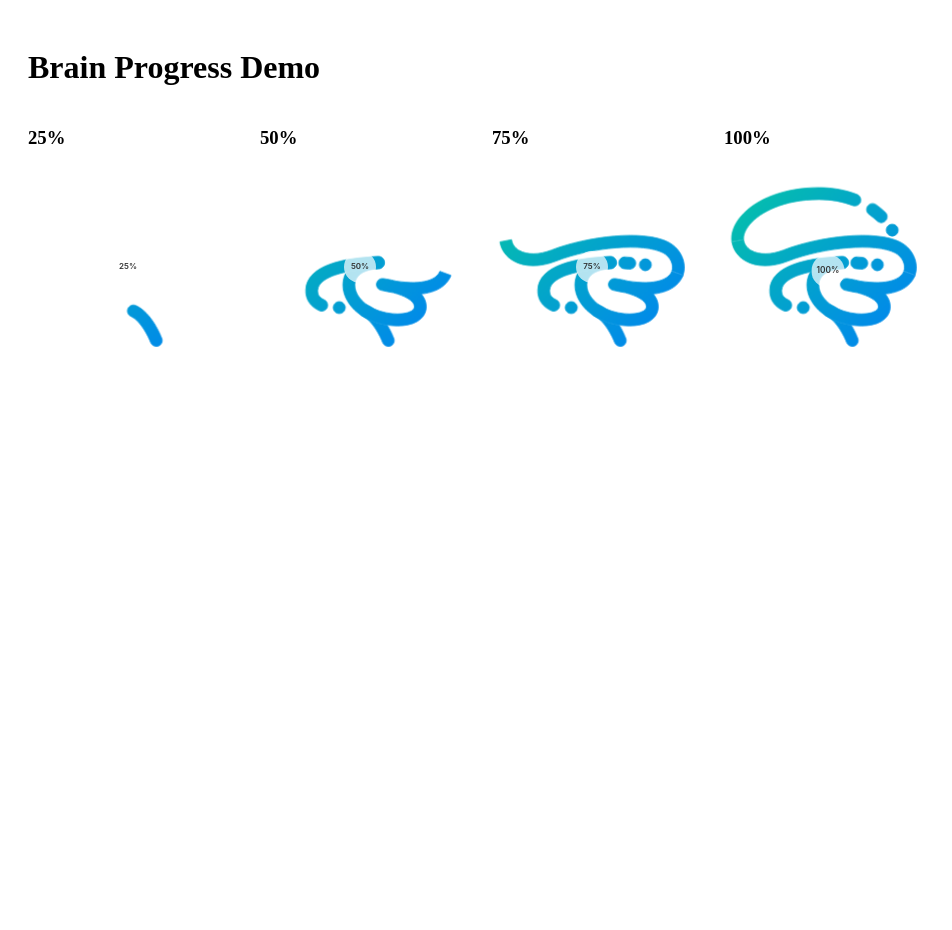
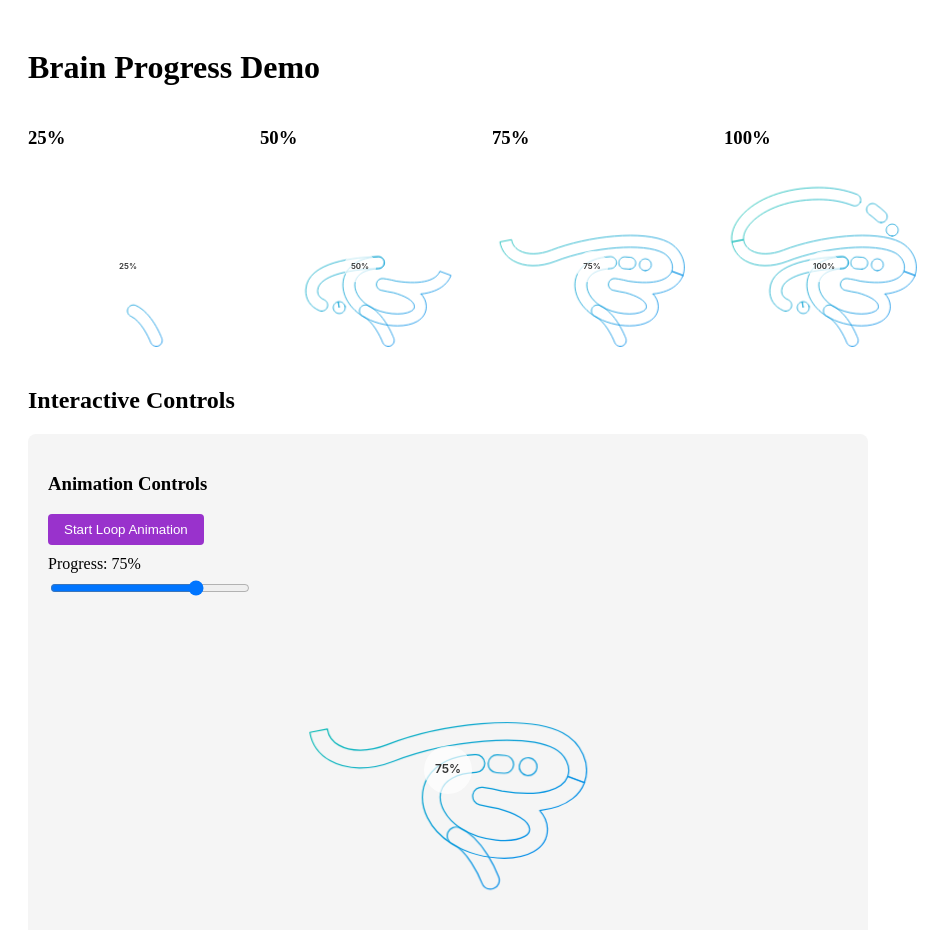
Before and after one commit to beanguap/Syllabyte-Progress-SVG, a React (Vite) app: page / in a window 1280 px wide. Shown: the top 930 px of the page, without its empty margins (0-952 px from the left). Before the commit the page ends 800 px from the top, so only its background shows below. Built offline with nearby package versions, Linux system fonts and the light colour scheme.

Commit message:
enhance BrainProgress component: add loading styles, pause functionality, and new props for animation control

```diff
--- a/src/App.tsx
+++ b/src/App.tsx
@@ -1,8 +1,108 @@
-// src/App.tsx
-import React from 'react';
+import React, { useState, useEffect, useRef } from 'react';
 import BrainProgress from './components/BrainProgress';
 
 const App: React.FC = () => {
+  // Fixed speed value at 0.5
+  const speed = 0.2; // Removed useState and setSpeed since it's now fixed
+  const [progress, setProgress] = useState(75);
+  const [isLooping, setIsLooping] = useState(false);
+  const [isPausingAtEnd, setIsPausingAtEnd] = useState(false);
+
+  // Use refs to avoid re-renders and effect dependencies
+  const progressRef = useRef(progress);
+  const directionRef = useRef(1);
+  const pausingRef = useRef(false);
+  const speedRef = useRef(speed);
+
+  // Update refs when state changes
+  useEffect(() => {
+    progressRef.current = progress;
+  }, [progress]);
+
+  // Keep this to update the ref if speed ever changes
+  useEffect(() => {
+    speedRef.current = speed;
+  }, [speed]);
+
+  useEffect(() => {
+    pausingRef.current = isPausingAtEnd;
+  }, [isPausingAtEnd]);
+
+  // Improved animation loop
+  useEffect(() => {
+    if (!isLooping) return;
+
+    // Reset state when starting loop
+    setProgress(0);
+    progressRef.current = 0;
+    directionRef.current = 1;
+    pausingRef.current = false;
+    setIsPausingAtEnd(false);
+
+    let rafId: number;
+    let lastTimestamp: number | null = null;
+    let pauseTimeout: number | null = null; // Fixed: Use number instead of NodeJS.Timeout
+
+    const animate = (timestamp: number) => {
+      if (!lastTimestamp) lastTimestamp = timestamp;
+      const elapsed = timestamp - lastTimestamp;
+      lastTimestamp = timestamp;
+
+      // Only update if not paused
+      if (!pausingRef.current) {
+        // Calculate how much progress to add (smoother with small time steps)
+        const progressChange = (elapsed / 1000) * 50 * speedRef.current * directionRef.current;
+
+        // Update progress using ref for smoother animation
+        const newProgress = Math.max(0, Math.min(100, progressRef.current + progressChange));
+        progressRef.current = newProgress;
+
+        // Update React state less frequently (for UI updates only)
+        setProgress(Math.round(newProgress));
+
+        // Handle reaching endpoints
+        if (newProgress >= 100 && directionRef.current > 0) {
+          progressRef.current = 100;
+          setProgress(100);
+          pausingRef.current = true;
+          setIsPausingAtEnd(true);
+
+          // Schedule direction change
+          pauseTimeout = setTimeout(() => {
+            directionRef.current = -1;
+            pausingRef.current = false;
+            setIsPausingAtEnd(false);
+          }, 2000);
+        }
+        else if (newProgress <= 0 && directionRef.current < 0) {
+          progressRef.current = 0;
+          setProgress(0);
+          pausingRef.current = true;
+          setIsPausingAtEnd(true);
+
+          // Schedule direction change
+          pauseTimeout = setTimeout(() => {
+            directionRef.current = 1;
+            pausingRef.current = false;
+            setIsPausingAtEnd(false);
+          }, 1000);
+        }
+      }
+
+      // Continue animation loop
+      rafId = requestAnimationFrame(animate);
+    };
+
+    // Start animation
+    rafId = requestAnimationFrame(animate);
+
+    // Clean up
+    return () => {
+      cancelAnimationFrame(rafId);
+      if (pauseTimeout) clearTimeout(pauseTimeout);
+    };
+  }, [isLooping]); // Only depend on isLooping to avoid unnecessary restarts
+
   return (
     <div style={{ padding: '20px' }}>
       <h1>Brain Progress Demo</h1>
@@ -11,22 +111,125 @@ const App: React.FC = () => {
       <div style={{ display: 'flex', gap: '2rem' }}>
         <div>
           <h3>25%</h3>
-          <BrainProgress value={25} maxValue={100} showLabel={true} />
+          <BrainProgress
+            value={25}
+            maxValue={100}
+            showLabel={true}
+            animationSpeed={0.1} // Faster animation to see the fill immediately
+            isPaused={false} // Ensure animation runs
+          />
         </div>
 
         <div>
           <h3>50%</h3>
-          <BrainProgress value={50} maxValue={100} showLabel={true} />
+          <BrainProgress
+            value={50}
+            maxValue={100}
+            showLabel={true}
+            animationSpeed={0.1}
+            isPaused={false}
+          />
         </div>
 
         <div>
           <h3>75%</h3>
-          <BrainProgress value={75} maxValue={100} showLabel={true} />
+          <BrainProgress
+            value={75}
+            maxValue={100}
+            showLabel={true}
+            animationSpeed={0.1}
+            isPaused={false}
+          />
         </div>
 
         <div>
           <h3>100%</h3>
-          <BrainProgress value={100} maxValue={100} showLabel={true} />
+          <BrainProgress
+            value={100}
+            maxValue={100}
+            showLabel={true}
+            animationSpeed={0.1}
+            isPaused={false}
+          />
+        </div>
+      </div>
+
+      {/* Interactive Controls Demo */}
+      <div>
+        <h2>Interactive Controls</h2>
+        <div style={{
+          padding: '20px',
+          marginBottom: '20px',
+          borderRadius: '8px',
+          backgroundColor: '#f5f5f5',
+          maxWidth: '800px'
+        }}>
+          <div style={{ marginBottom: '20px' }}>
+            <h3>Animation Controls</h3>
+            <div style={{ display: 'flex', gap: '10px', marginBottom: '10px', flexWrap: 'wrap' }}>
+              <button
+                onClick={() => setIsLooping(!isLooping)}
+                style={{
+                  padding: '8px 16px',
+                  backgroundColor: isLooping ? '#ff4500' : '#9932cc',
+                  color: 'white',
+                  border: 'none',
+                  borderRadius: '4px',
+                  cursor: 'pointer'
+                }}
+              >
+                {isLooping ? 'Stop Looping' : 'Start Loop Animation'}
+              </button>
+            </div>
+
+            {/* Removed the speed slider section */}
+
+            <div>
+              <label htmlFor="progress" style={{ display: 'block', marginBottom: '5px' }}>
+                Progress: {Math.round(progress)}%
+              </label>
+              <input
+                id="progress"
+                type="range"
+                min="0"
+                max="100"
+                value={progress}
+                onChange={(e) => setProgress(parseInt(e.target.value))}
+                style={{ width: '200px' }}
+                disabled={isLooping}
+              />
+            </div>
+          </div>
+
+          <BrainProgress
+            value={progress}
+            maxValue={100}
+            showLabel={true}
+            autoScale={true}
+            width="100%"
+            height="300px"
+            isPaused={isPausingAtEnd}
+            animationSpeed={speed} // Will now always be 0.5
+            onAnimationComplete={() => console.log('Animation completed!')}
+            customColors={{
+              primary: '#ff4500',
+              secondary: '#9932cc'
+            }}
+          />
+
+          {/* Status indicator */}
+          {isPausingAtEnd && progress === 100 && (
+            <div style={{
+              marginTop: '10px',
+              padding: '5px',
+              backgroundColor: 'rgba(6, 201, 161, 0.2)',
+              borderRadius: '4px',
+              textAlign: 'center',
+              fontWeight: 'bold'
+            }}>
+              Showing fully animated brain (100%)
+            </div>
+          )}
         </div>
       </div>
     </div>
--- a/src/components/BrainProgress/BrainProgress.tsx
+++ b/src/components/BrainProgress/BrainProgress.tsx
@@ -1,5 +1,6 @@
-import React, { useEffect, useState, useRef, useMemo } from 'react';
+import React, { useEffect, useState, useRef, useMemo, Suspense } from 'react';
 import { BrainProgressProps } from './types';
+import { useAnimation } from '../../hooks/useAnimation';
 import './BrainProgress.css';
 
 const BrainProgress: React.FC<BrainProgressProps> = ({
@@ -11,7 +12,12 @@ const BrainProgress: React.FC<BrainProgressProps> = ({
   width = 200,
   height = 200,
   customColors = { primary: '#06c9a1', secondary: '#007afc' },
-  animationSpeed = 1
+  animationSpeed = 1,
+  isPaused = false,
+  reverse = false,
+  autoScale = false,
+  onAnimationComplete,
+  fallback = <div className="brain-progress-loading">Loading...</div>
 }) => {
   // Calculate raw progress and clamp to [0,100]
   const rawProgress = useMemo(() => {
@@ -31,11 +37,21 @@ const BrainProgress: React.FC<BrainProgressProps> = ({
   }, [rawProgress]);
 
   const [isInitialRender, setIsInitialRender] = useState<boolean>(true);
+  const [isLoading, setIsLoading] = useState<boolean>(true);
   const svgRef = useRef<SVGSVGElement>(null);
+  const containerRef = useRef<HTMLDivElement>(null);
+
+  // Use our animation hook
+  const { animate } = useAnimation(animationSpeed);
 
   useEffect(() => {
     setIsInitialRender(false);
-  }, []); // No dependencies needed as this only runs once
+
+    // Set loading to false once component is mounted
+    const timer = setTimeout(() => setIsLoading(false), 100);
+
+    return () => clearTimeout(timer);
+  }, []);
 
   // Map each progress step to the paths that should be visible
   // The order is important - it determines the drawing sequence
@@ -51,12 +67,33 @@ const BrainProgress: React.FC<BrainProgressProps> = ({
     return pathSteps[steppedProgress] || [];
   }, [steppedProgress]);
 
+  // Apply auto-scaling if enabled
   useEffect(() => {
-    if (!isInitialRender && svgRef.current) {
+    if (autoScale && containerRef.current && svgRef.current) {
+      const resizeObserver = new ResizeObserver(() => {
+        if (containerRef.current) {
+          const { width, height } = containerRef.current.getBoundingClientRect();
+          const minDimension = Math.min(width, height);
+
+          if (svgRef.current) {
+            svgRef.current.style.width = `${minDimension}px`;
+            svgRef.current.style.height = `${minDimension}px`;
+          }
+        }
+      });
+
+      resizeObserver.observe(containerRef.current);
+      return () => resizeObserver.disconnect();
+    }
+  }, [autoScale]);
+
+  // Handle animations using the useAnimation hook
+  useEffect(() => {
+    if (!isInitialRender && svgRef.current && !isPaused) {
       // Get all brain paths
       const allPaths = Array.from(svgRef.current.querySelectorAll('.brain-path'));
 
-      // First reset all paths to hidden
+      // Reset all paths to hidden first
       allPaths.forEach((pathElement) => {
         const path = pathElement as SVGPathElement;
         const pathLength = path.getTotalLength();
@@ -64,53 +101,70 @@ const BrainProgress: React.FC<BrainProgressProps> = ({
         // Set CSS custom property for path length
         path.style.setProperty('--path-length', `${pathLength}px`);
 
-        // Initial state
-        path.style.strokeDasharray = `${pathLength}px`;
-        path.style.strokeDashoffset = `${pathLength}px`;
-        path.style.opacity = '0';
-        path.style.fillOpacity = '0';
+        // Apply initial animation state using CSS custom properties
+        animate(path, {
+          strokeDasharray: `${pathLength}px`,
+          strokeDashoffset: `${pathLength}px`,
+          opacity: '0',
+          fillOpacity: '0'
+        });
       });
 
-      // Then animate the visible paths
-      pathIds.forEach((pathId, idx) => {
+      // Animate visible paths
+      const animationSequence = reverse ? [...pathIds].reverse() : pathIds;
+
+      animationSequence.forEach((pathId, idx) => {
         const pathElement = svgRef.current?.querySelector(`#${pathId}`) as SVGPathElement;
 
         if (pathElement) {
-          {/* SVG Paths (from Syllabyte.svg) */} {/* cspell: disable-line */}
+          const pathLength = pathElement.getTotalLength();
           const delay = idx * 0.3 * animationSpeed;
 
           // Make visible
-          pathElement.style.opacity = '1';
+          animate(pathElement, { opacity: '1' }, delay);
 
-          // Apply enhanced animation
-          pathElement.style.animation = `fillIn ${animationSpeed * 1.2}s cubic-bezier(0.4, 0, 0.2, 1) ${delay}s forwards`;
+          // Create animations
+          pathElement.style.animation = `fillIn ${animationSpeed * 1.2}s cubic-bezier(0.4, 0, 0.2, 1) ${delay}s ${reverse ? 'reverse' : 'forwards'}`;
           pathElement.style.transition = `
             stroke-dashoffset ${animationSpeed * 1.2}s cubic-bezier(0.4, 0, 0.2, 1) ${delay}s,
             opacity 0.5s ease ${delay}s,
             fill-opacity ${animationSpeed}s ease-in ${delay + (animationSpeed * 0.5)}s
           `;
 
-          // Animate stroke and fill
-          requestAnimationFrame(() => {
-            pathElement.style.strokeDashoffset = '0px';
-            pathElement.style.fillOpacity = '1';
-          });
+          // Animate stroke and fill using our hook
+          animate(pathElement, {
+            strokeDashoffset: reverse ? `${pathLength}px` : '0px',
+            fillOpacity: reverse ? '0' : '1'
+          }, delay);
+
+          // Call the completion callback after the last animation finishes
+          if (idx === animationSequence.length - 1 && onAnimationComplete) {
+            setTimeout(() => onAnimationComplete(),
+              (delay + animationSpeed * 1.2) * 1000);
+          }
         }
       });
     }
-  }, [pathIds, isInitialRender, animationSpeed]);
+  }, [pathIds, isInitialRender, animationSpeed, isPaused, reverse, animate, onAnimationComplete]);
 
   // Display original raw progress for accuracy in the label and ARIA attributes
   const displayProgress = Math.round(rawProgress);
 
+  if (isLoading) {
+    return <Suspense fallback={fallback}>{fallback}</Suspense>;
+  }
+
   return (
     <div
+      ref={containerRef}
       className="brain-progress-container"
       style={{ width, height }}
       role="progressbar"
       aria-valuemin={0}
       aria-valuemax={100}
       aria-valuenow={displayProgress}
+      data-progress={steppedProgress}
+      data-paused={isPaused ? 'true' : 'false'}
     >
       <svg
         ref={svgRef}
@@ -137,7 +191,7 @@ const BrainProgress: React.FC<BrainProgressProps> = ({
           </linearGradient>
         </defs>
 
-        {/* SVG Paths (from Syllabyte.svg) */}
+        {/* SVG Paths */}
         <path
           id="path-1"
           d="M641.22,896.98c-11.97,0-23.26-7.29-27.76-19.15-11.15-29.17-50.64-109.64-98.7-131.12-14.97-6.69-21.68-24.25-14.99-39.23,6.7-14.97,24.26-21.68,39.23-14.99,79.09,35.35,125,151.15,129.97,164.24,5.83,15.33-1.88,32.48-17.2,38.31-3.47,1.32-7.04,1.95-10.55,1.95Z"
@@ -245,7 +299,7 @@ const BrainProgress: React.FC<BrainProgressProps> = ({
 
         {/* Center progress text */}
         {showLabel && (
-          <g>
+          <g className="brain-progress-label">
             <circle cx="500" cy="500" r="80" fill="rgba(255,255,255,0.7)" />
             <text
               x="500"
@@ -266,11 +320,3 @@ const BrainProgress: React.FC<BrainProgressProps> = ({
 };
 
 export default BrainProgress;
-
-// Usage example
-<BrainProgress
-  value={75}
-  maxValue={100}
-  showLabel={true}
-  animationSpeed={1.5} // Slower for smoother transitions
-/>
```
Also changed, not shown: src/components/BrainProgress/BrainProgress.css (+20 -0 lines), src/components/BrainProgress/types.ts (+7 -2 lines), 1 other file (tests, documents, lock files or other folders).
